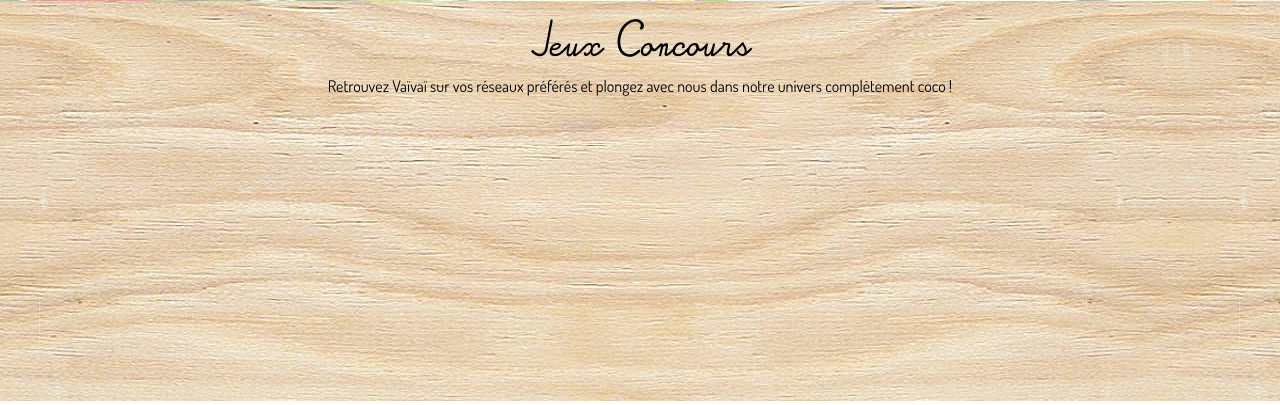
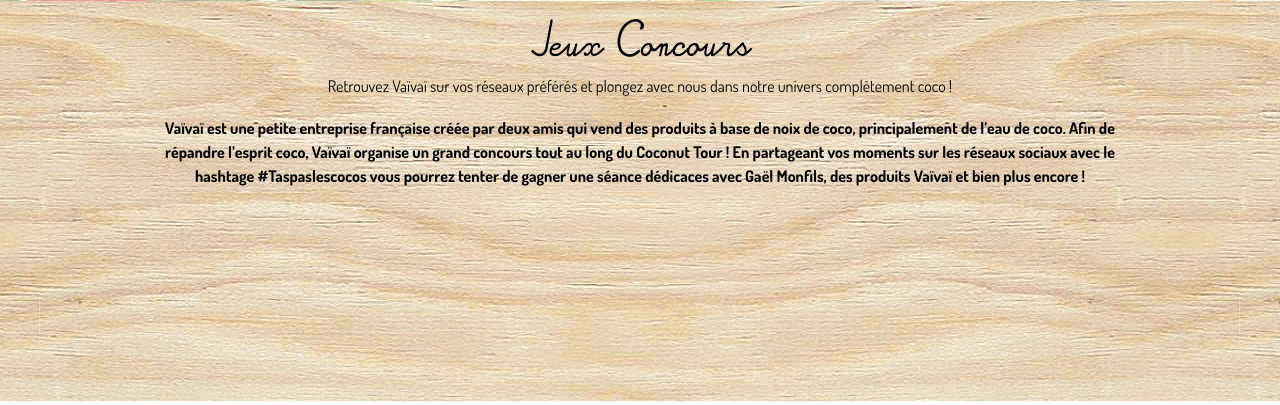
Before and after one commit to SabrinaNedjah/VaiVai, a PHP site: page / in a window 1280 px wide. Shown: the part 585-990 px from the top of the page. Run offline with PHP 8.4, Linux system fonts and the light colour scheme; some libraries are stand-ins or nearby versions; some web fonts are replaced.

Commit message:
ajout des texte

```diff
--- a/index.php
+++ b/index.php
@@ -8,6 +8,7 @@
                         <div class="small-10 small-centered">
                             <h4 class="tag">Jeux Concours</h4>
                             <p class="description">Retrouvez Vaïvaï sur vos réseaux préférés et plongez avec nous dans notre univers complètement coco !</p>
+                            <div>Vaïvaï est une petite entreprise française créée par deux amis qui vend des produits à base de noix de coco, principalement de l’eau de coco. Afin de répandre l’esprit coco, Vaïvaï organise un grand concours tout au long du Coconut Tour ! En partageant vos moments sur les réseaux sociaux avec le hashtage #Taspaslescocos vous pourrez tenter de gagner une séance dédicaces avec Gaël Monfils, des produits Vaïvaï et bien plus encore !</div>
                         </div>
                     </div>
                 </section>
```
Also changed, not shown: styles/app.css (deleted). Lines whose indentation alone changed are shown as unchanged.
